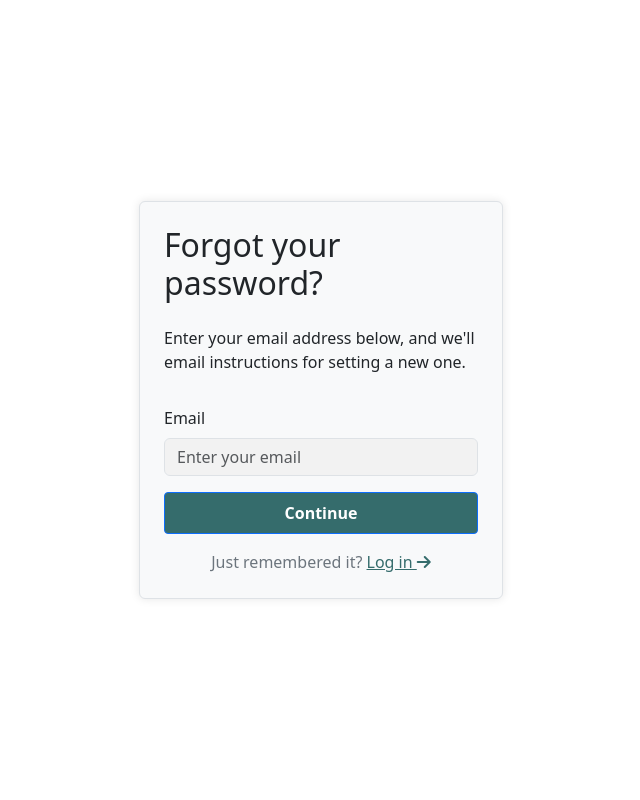
After one commit to moelbanna-bot/Inventory-management-system, a Django app: page /accounts/password_reset/ in a window 1280 px wide. The commit adds this page. Shown: the whole page, without its empty margins (319-959 px from the left). Run offline with Django 5.2, Linux system fonts and the light colour scheme; some libraries are stand-ins or nearby versions.

Commit message:
feat(Config Email and User password life cycle):create a configuration email for system and management user reset and confirm password

```diff
--- a/accounts/forms.py
+++ b/accounts/forms.py
@@ -2,6 +2,9 @@ from django import forms
 from django.contrib.auth.forms import UserCreationForm
 from django.contrib.auth import get_user_model
 import re
+from django.contrib.auth.forms import PasswordResetForm
+from django.core.exceptions import ValidationError
+
 
 # Get the User model
 user = get_user_model()
@@ -140,3 +143,13 @@ class UserRegisterForm(UserCreationForm):
         self.fields['role'].widget.attrs.update({
             'id': 'role'
         })
+
+
+User = get_user_model()
+
+class CustomPasswordResetForm(PasswordResetForm):
+    def clean_email(self):
+        email = self.cleaned_data.get('email')
+        if not User.objects.filter(email=email).exists():
+            raise ValidationError("This email address is not registered.")
+        return email
--- a/accounts/urls.py
+++ b/accounts/urls.py
@@ -1,9 +1,14 @@
 from django.urls import path, include
 from django.contrib.auth.views import LoginView, LogoutView
-from .views import register
+from .views import register,CustomPasswordResetView
+from django.contrib.auth import views as auth_views
 
 urlpatterns = [
     path('login/', LoginView.as_view(template_name='accounts/login.html'), name='login'),
     path('logout/', LogoutView.as_view(), name='logout'),
     path('register/', register, name='register'),
+    path('password_reset/', CustomPasswordResetView.as_view(), name='password_reset'),
+    path('password_reset/done/', auth_views.PasswordResetDoneView.as_view(), name='password_reset_done'),
+    path('reset/<uidb64>/<token>/', auth_views.PasswordResetConfirmView.as_view(), name='password_reset_confirm'),
+    path('reset/done/', auth_views.PasswordResetCompleteView.as_view(), name='password_reset_complete'),
 ]
--- a/accounts/views.py
+++ b/accounts/views.py
@@ -1,22 +1,48 @@
+from email.message import EmailMessage
+
 from django.shortcuts import render, redirect
 from .forms import UserRegisterForm
 from django.contrib import messages
 from django.core.mail import send_mail
 from django.template.loader import render_to_string
+from django.contrib.auth.tokens import default_token_generator
+from django.utils.http import urlsafe_base64_encode
+from django.utils.encoding import force_bytes
+from django.contrib.auth.views import PasswordResetView
+from .forms import CustomPasswordResetForm
 
 
-def send_welcome_email(user):
+
+def send_activate_email(request,user):
+    protocol = 'https' if request.is_secure() else 'http'
+    domain = request.get_host()
+    uid = urlsafe_base64_encode(force_bytes(user.pk))
+    token = default_token_generator.make_token(user)
+    print(f"Sending email to: {user.email}")
     subject = 'Welcome to our Inventory'
-    html_message = render_to_string('accounts/emails/welcome.html', {'user': user})  # Pass context if needed
+    plain_message = 'Welcome to our Inventory! Your account has been successfully created.'
+    html_message = render_to_string('accounts/emails/welcome.html', {'user': user,
+                                                                                       'protocol': protocol,
+                                                                                       'domain': domain,
+                                                                                        'uid': uid,
+                                                                                        'token': token,
+                                                                                                       })
+    from_email = 'khaledgafaar211@gmail.com'
+    to_email = user.email
 
-    send_mail(
-        subject=subject,
-        message='',  # Plain text version
-        from_email=None,  # Uses DEFAULT_FROM_EMAIL from settings
-        recipient_list=[user.email],
-        html_message=html_message,  # HTML version
-        fail_silently=True
-    )
+    try:
+        send_mail(
+            subject,
+            plain_message,
+            from_email,
+            [to_email],
+            html_message=html_message,
+            fail_silently=False,
+        )
+    except Exception as e:
+        print(f"Error sending email: {e}")
+
+
 
 
 def register(request):
@@ -25,8 +51,7 @@ def register(request):
         if form.is_valid():
             try:
                 user = form.save()
-                email = form.cleaned_data.get('email')
-                send_welcome_email(user)
+                send_activate_email(request,user)
                 messages.success(request, 'Account created successfully')
                 return redirect('login')
             except Exception as e:
@@ -38,9 +63,9 @@ def register(request):
 
     return render(request, 'accounts/register_user.html', {'form': form})
 
-from django.template.loader import get_template
-from django.template import TemplateDoesNotExist
 
 
-
-# Create your views here.
+class CustomPasswordResetView(PasswordResetView):
+    form_class = CustomPasswordResetForm
+    template_name = 'registration/password_reset_form.html'
+    success_url = '../password_reset/done/'
--- a/config/settings/base.py
+++ b/config/settings/base.py
@@ -130,5 +130,6 @@ EMAIL_BACKEND = "django.core.mail.backends.smtp.EmailBackend"
 EMAIL_HOST = 'smtp.gmail.com'
 EMAIL_PORT = 587
 EMAIL_USE_TLS = True
-EMAIL_HOST_USER = "inventory-manage-sys@gmail.com"
-EMAIL_HOST_PASSWORD = "slcc mmlj rtyw nndy"
+EMAIL_HOST_USER = "khaledgafaar211@gmail.com"
+EMAIL_HOST_PASSWORD = "dzch jfcy ckia xvma"
+DEFAULT_FROM_EMAIL = "khaledgafaar211@gmail.com"
--- a/templates/accounts/login.html
+++ b/templates/accounts/login.html
@@ -46,7 +46,7 @@
                                placeholder="Enter your password" name="password">
                     </div>
                     <div class="mb-3 text-end">
-                        <a style="color: #356c6c" href="#">Forgot password</a>
+                        <a style="color: #356c6c" href="{% url 'password_reset' %}">Forgot password</a>
                     </div>
                     <button type="submit" class="btn btn-primary">Continue</button>
                 </form>
--- /dev/null
+++ b/templates/registration/password_reset_form.html
@@ -0,0 +1,90 @@
+<!DOCTYPE html>
+<html lang="en">
+<head>
+    <meta charset="UTF-8">
+    <title>Forgot Password</title>
+    {% load static %}
+    <link href="https://cdn.jsdelivr.net/npm/bootstrap@5.3.3/dist/css/bootstrap.min.css" rel="stylesheet"
+          integrity="sha384-QWTKZyjpPEjISv5WaRU9OFeRpok6YctnYmDr5pNlyT2bRjXh0JMhjY6hW+ALEwIH" crossorigin="anonymous">
+    <link rel="stylesheet" href="https://cdnjs.cloudflare.com/ajax/libs/font-awesome/6.7.2/css/all.min.css"
+          integrity="sha512-Evv84Mr4kqVGRNSgIGL/F/aIDqQb7xQ2vcrdIwxfjThSH8CSR7PBEakCr51Ck+w+/U6swU2Im1vVX0SVk9ABhg=="
+          crossorigin="anonymous" referrerpolicy="no-referrer"/>
+    <link href="{% static 'css/login.css' %}" rel="stylesheet">
+    <style>
+        .login {
+            background-color: #f8f9fa;
+            padding: 2rem;
+            box-shadow: 0 0 10px rgba(0, 0, 0, 0.1);
+        }
+        .form-group {
+            margin-bottom: 1rem;
+        }
+        .btn-primary {
+            width: 100%;
+            padding: 0.5rem;
+            border-radius: 0.25rem;
+        }
+        .errorlist {
+            color: #dc3545; /* Bootstrap's danger color */
+            list-style: none;
+            padding-left: 0;
+            margin-bottom: 0.5rem;
+        }
+        .helptext {
+            font-size: 0.875rem;
+            color: #6c757d; /* Bootstrap's secondary color */
+            margin-top: 0.25rem;
+        }
+    </style>
+</head>
+<body>
+<div class="container vh-100">
+    <div class="container d-flex justify-content-center align-items-center vh-100">
+        <div class="row justify-content-center align-items-center w-100">
+            <div class="login d-flex flex-column justify-content-center align-items-center border rounded p-4 gap-3 col-12 col-md-6 col-lg-4">
+               <h2>Forgot your password?</h2>
+               <p>Enter your email address below, and we'll email instructions for setting a new one.</p>
+
+               <form method="POST" class="w-100">
+                   {% csrf_token %}
+
+                   <!-- Display form-level errors -->
+                   {% if form.non_field_errors %}
+                       <div class="alert alert-danger">
+                           {% for error in form.non_field_errors %}
+                               {{ error }}
+                           {% endfor %}
+                       </div>
+                   {% endif %}
+
+                   <!-- Render the email field with error messages -->
+                   <div class="mb-3">
+                       <label for="{{ form.email.id_for_label }}" class="form-label">Email</label>
+                       <input type="email"
+                              class="form-control {% if form.email.errors %}is-invalid{% endif %}"
+                              id="{{ form.email.id_for_label }}"
+                              name="{{ form.email.html_name }}"
+                              placeholder="Enter your email"
+                              value="{{ form.email.value|default_if_none:'' }}">
+                       <!-- Display field-specific errors -->
+                       {% if form.email.errors %}
+                           <div class="invalid-feedback">
+                               {% for error in form.email.errors %}
+                                   {{ error }}
+                               {% endfor %}
+                           </div>
+                       {% endif %}
+                   </div>
+
+                   <button type="submit" class="btn btn-primary">Continue</button>
+                   <div class="mt-3 text-center">
+                       <span class="text-secondary">Just remembered it? <a style="color: #356c6c" href="{% url 'login'%}">Log in <i
+                               class="fa-solid fa-arrow-right"></i></a></span>
+                   </div>
+               </form>
+            </div>
+        </div>
+    </div>
+</div>
+</body>
+</html>
```
Also changed, not shown: templates/accounts/emails/welcome.html (+6 -2 lines), templates/registration/password_reset_complete.html (added, +30 -0 lines), templates/registration/password_reset_confirm.html (added, +83 -0 lines), templates/registration/password_reset_done.html (added, +29 -0 lines).
